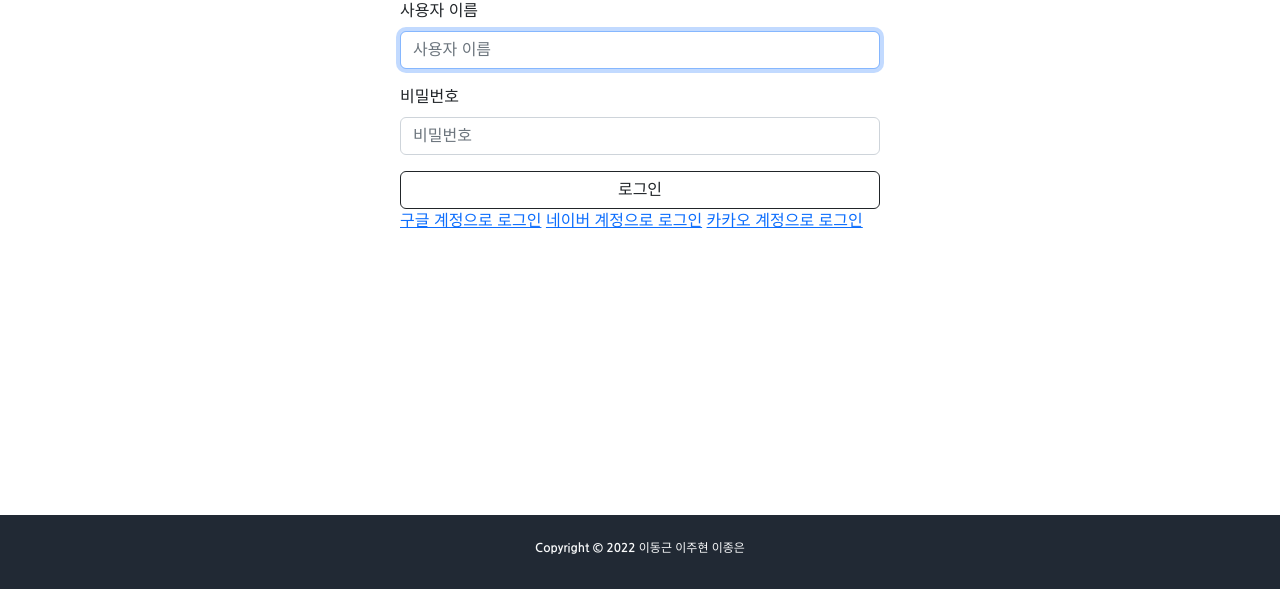
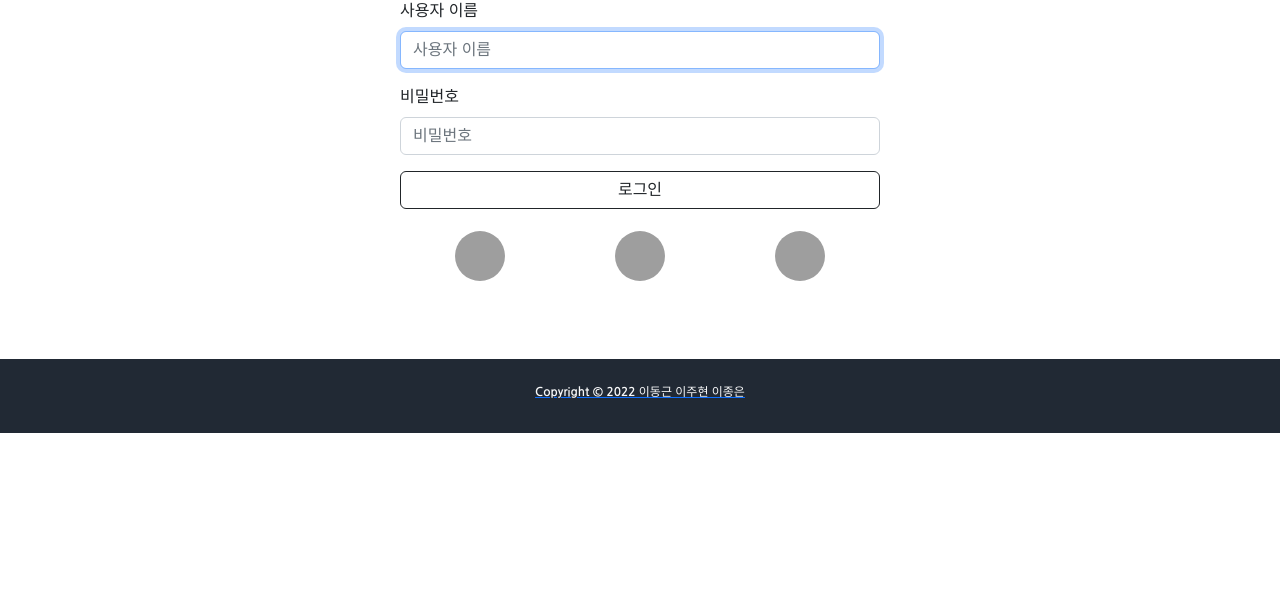
Before and after one commit to rrwe23/Final_project1, a Django app: page /accounts/login/ in a window 1280 px wide. Shown: the part 211-800 px from the top of the page. Run offline with Django 3.2, Linux system fonts and the light colour scheme; some libraries are stand-ins or nearby versions; grey boxes are pictures that could not be loaded.

Commit message:
login_icon

```diff
--- a/accounts/templates/accounts/login.html
+++ b/accounts/templates/accounts/login.html
@@ -14,9 +14,17 @@
           {% bootstrap_form form %}
           {% bootstrap_button button_type="submit" button_class="btn-outline-dark w-100" content="로그인" %}
         </form>
-                <a href="{% provider_login_url 'google' %}"><i class="fab fa-google fa-fw"></i>구글 계정으로 로그인</a>
-                <a href="{% provider_login_url 'naver' %}"><i class="fab fa-naver fa-fw"></i>네이버 계정으로 로그인</a>
-                <a href="{% provider_login_url 'kakao' %}"><i class="fab fa-kakao fa-fw"></i>카카오 계정으로 로그인</a>
+        <div class="d-flex justify-content-around mt-3">
+          <a href="{% provider_login_url 'google' %}">
+
+            <button type="button" class="btn btn-outline-light rounded-circle border-0" id="img_btn"><img src="https://i.pinimg.com/564x/23/6d/a9/236da9ee082e000fee34f72d84f7bd59.jpg" style="width:50px; height:50px;" class="fab fa-google fa-fw btm_image rounded-circle"></button>
+            <a href="{% provider_login_url 'naver' %}">
+
+              <button type="button" class="btn btn-outline-light rounded-circle border-0" id="img_btn"><img src="https://play-lh.googleusercontent.com/Kbu0747Cx3rpzHcSbtM1zDriGFG74zVbtkPmVnOKpmLCS59l7IuKD5M3MKbaq_nEaZM" style="width:50px; height:50px;" class="btm_image fab fa-naver fa-fw rounded-circle"></button>
+              <a href="{% provider_login_url 'kakao' %}">
+
+                <button type="button" class="btn btn-outline-light rounded-circle border-0" id="img_btn"><img src="https://cs.kakao.com/images/icon/img_kakaocs.png" style="width:50px; height:50px;" class="btm_image fab fa-kakao fa-fw rounded-circle"></button>
+              </div>
             </div>
           </h1>
         </div>
```
Lines whose indentation alone changed are shown as unchanged.
